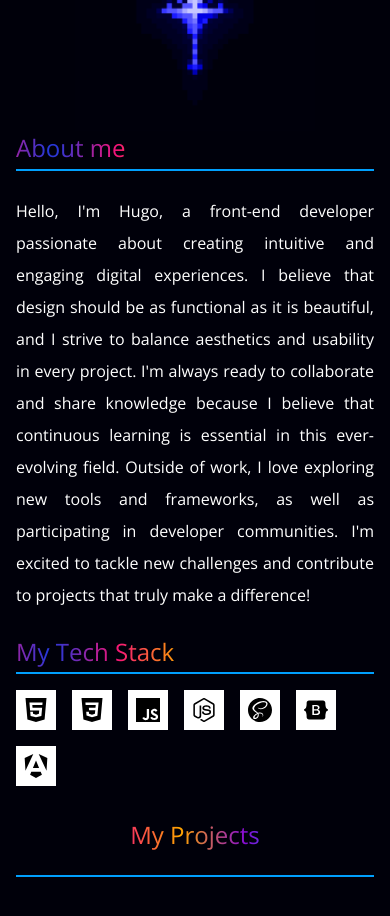
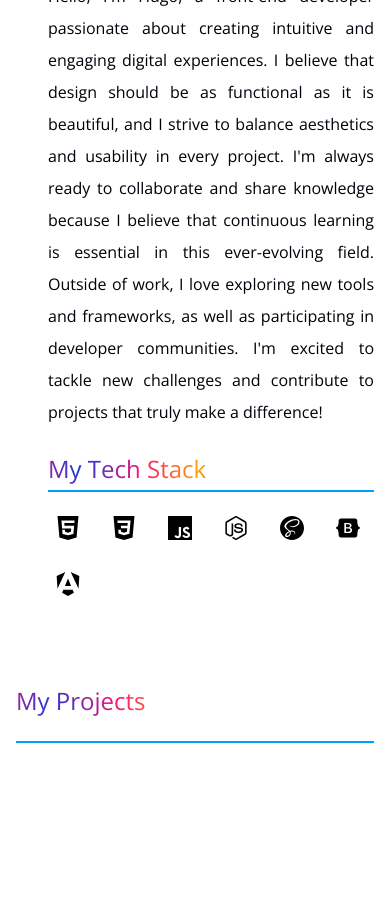
Before and after one commit to Hugodelelis/portfolio, an Angular app: page / in a window 390 px wide. Shown: the part 1040-1956 px from the top of the page. Built offline with nearby package versions, Linux system fonts and the light colour scheme.

Commit message:
new design

```diff
--- a/src/app/modules/components/about/about.component.html
+++ b/src/app/modules/components/about/about.component.html
@@ -1,6 +1,5 @@
 <section id="about">
     <div class="container">
-        <img src="assets/imgs/sword_art.gif" alt="">
         <div class="description">
             <h1>About me</h1>
             <p>Hello, I'm Hugo, a front-end developer passionate about creating intuitive and engaging digital experiences.
--- a/src/app/modules/components/about/about.component.scss
+++ b/src/app/modules/components/about/about.component.scss
@@ -1,24 +1,25 @@
 :host {
     #about {
         min-height: 50vh;
-        background-color: var(--black-010);
+        background: linear-gradient(135deg, black 25%, white 25%);
         display: flex;
-        justify-content: center;
+        justify-content: right;
         align-items: center;
-        color: var(--white-010);
-        padding: 0 1em;
+        color: var(--black-010);
+        padding: 1em;
 
         .container {
             display: flex;
             justify-content: center;
             align-items: center;
-            width: 80em;
+            width: 60em;
 
             .description {
                 padding-left: 2em;
+
                 h1, h2 {
                     padding-bottom: 0.2em;
-                    font-weight: 200;
+                    font-weight: 400;
                     color: transparent;
                     -webkit-background-clip: text;
                     background-clip: text;
@@ -44,10 +45,6 @@
                 }
             }
 
-            img {
-                max-width: 15em;
-            }
-
             .stacks {
                 display: flex;
                 flex-wrap: wrap;
@@ -70,17 +67,50 @@
         }
     }
 
-    @media(max-width: 920px) {
+    @media(max-width: 1400px) {
         #about {
+            background: linear-gradient(135deg, black 20%, white 20%);
+            padding-top: 3em;
+            .container {
+                flex-direction: column;
+                width: 55em;
+            }
+        }
+    }
+
+    @media(max-width: 1200px) {
+        #about {
+            background: linear-gradient(135deg, black 20%, white 20%);
+            padding-top: 3em;
+            .container {
+                flex-direction: column;
+                width: 45em;
+            }
+        }
+    }
+
+    @media(max-width: 992px) {
+        #about {
+            background: linear-gradient(135deg, black 20%, white 20%);
+            padding-top: 7em;
+            .container {
+                flex-direction: column;
+                width: 35em;
+            }
+        }
+    }
+
+    @media(max-width: 730px) {
+        #about {
+            background: linear-gradient(135deg, black 10%, white 10%);
+            padding-top: 7em;
             .container {
                 flex-direction: column;
                 width: 100%;
-                .description {
-                    padding: 0em;
-                }
             }
         }
     }
+
 
     @keyframes animate {
         0% {
--- a/src/app/modules/components/projects/projects.component.scss
+++ b/src/app/modules/components/projects/projects.component.scss
@@ -2,10 +2,11 @@
     #projects {
         min-height: 100vh;
         text-align: center;
-        padding: 2em 1em 0;
+        background-color: var(--white-010);
+        padding: 4em 1em 0;
 
         h1 {
-            font-weight: 200;
+            font-weight: 400;
             color: transparent;
             -webkit-background-clip: text;
             background-clip: text;
@@ -15,6 +16,12 @@
             animation: animate 15s ease infinite;
             border-bottom: 2px solid var(--color-core-5);
             padding-bottom: 1em;
+        }
+    }
+
+    @media(max-width: 920px) {
+        #projects {
+            text-align: left;
         }
     }
 
--- a/src/scss/base/_reset.scss
+++ b/src/scss/base/_reset.scss
@@ -10,7 +10,7 @@ html {
 
 body {
     font-family: "Open Sans", sans-serif;
-    background-color: var(--black-010);
+    background-color: var(--white-010);
 }
 
 ul {
```
